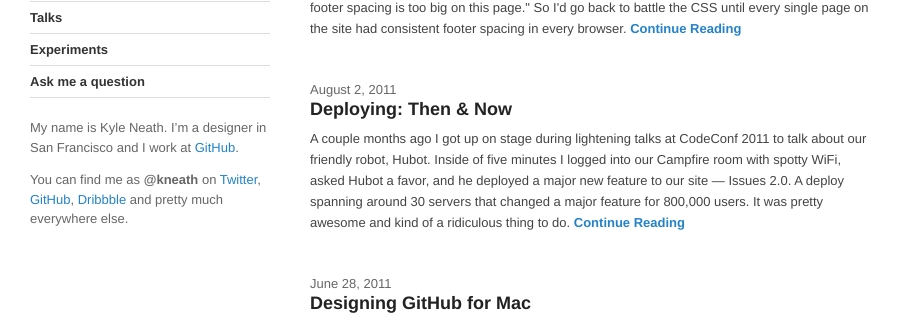
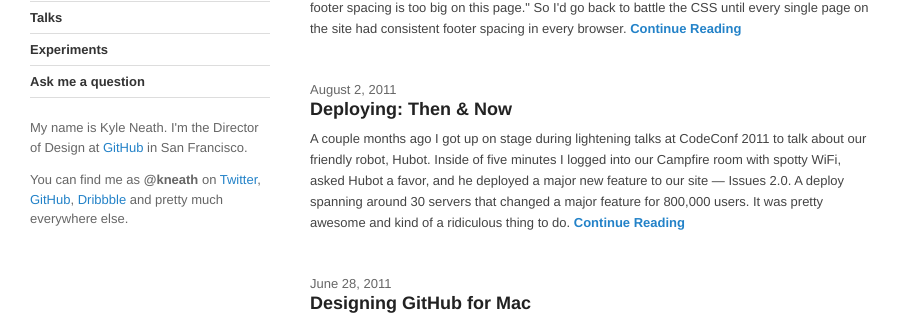
Before and after one commit to kneath/kneath.github.com, a Jekyll site: the page built from index.html, in a window 1280 px wide and 900 px high. Shown: the part 137-452 px from the top of the window, without its empty margins (0-903 px from the left). Built offline with Jekyll 4.4.1, drawn with Linux system fonts in a browser that asks for light colours; Markdown is read by kramdown in place of the engine named in the settings; comment, search, counter and statistics services are not loaded.

Commit message:
Bitches oughta know.

```diff
--- a/_layouts/default.html
+++ b/_layouts/default.html
@@ -38,7 +38,7 @@
       <li><a href="/ask">Ask me a question</a></li>
     </ul>
 
-    <p>My name is Kyle Neath. I&rsquo;m a designer in San Francisco and I work at <a href="http://github.com" target="_blank">GitHub</a>.</p>
+    <p>My name is Kyle Neath. I'm the Director of Design at <a href="http://github.com" target="_blank">GitHub</a> in San Francisco.</p>
     <p>You can find me as <strong>@kneath</strong> on <a href="http://twitter.com/kneath" class="twitter">Twitter</a>, <a href="https://github.com/kneath">GitHub</a>, <a href="http://dribbble.com/players/kneath">Dribbble</a> and pretty much everywhere else.</p>
   </div><!-- /.sidebar -->
 
```
